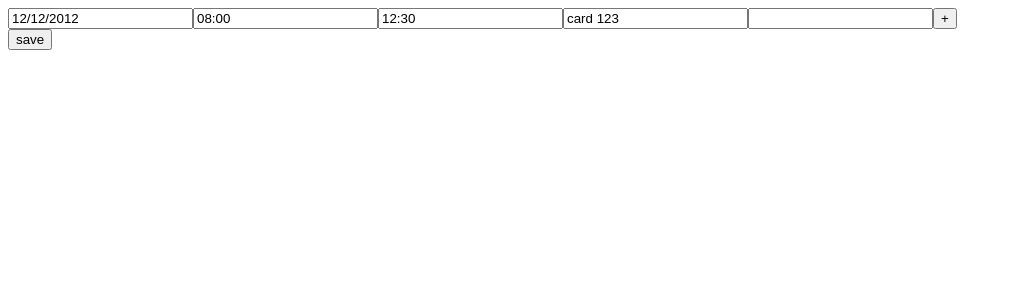
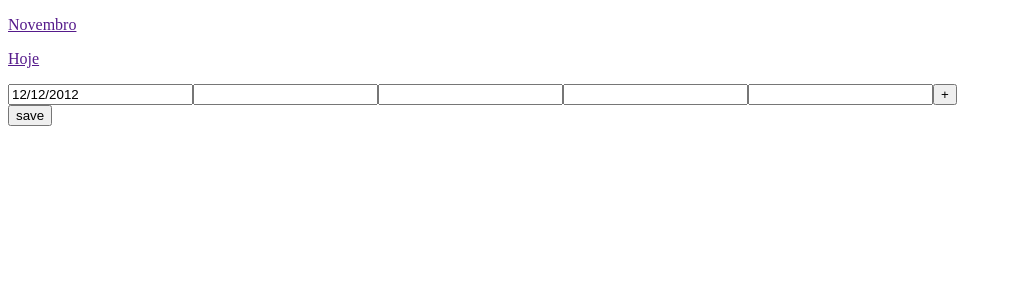
Before and after one commit to hwinckler/task, an Angular app: page / in a window 1280 px wide. Shown: the top 300 px of the page, without its empty margins (0-1012 px from the left). Built offline with nearby package versions, Linux system fonts and the light colour scheme.

Commit message:
alguns testes

```diff
--- a/src/app/app.component.html
+++ b/src/app/app.component.html
@@ -1,13 +1,24 @@
 <form (ngSubmit)="save(f)" #f="ngForm">
-    <div *ngFor="let t of tasks; let i= index">
-        <input [(ngModel)]="t.date" name="date_{{i}}" />
-        <input [(ngModel)]="t.start" name="start_{{i}}" />
-        <input [(ngModel)]="t.end" name="end_{{i}}" />
-        <input [(ngModel)]="t.desc" name="desc_{{i}}" />
-        <input [(ngModel)]="t.opt" name="opt_{{i}}" />
-        <input type="button" name="btn_{{i}}" value="-" (click)="del($event, i)"  [hidden]="i == 0"/>
+<div>
+<p><a href="">Novembro</a></p>
+<p><a href="">Hoje</a></p>
+</div>
+<div>
+    <div *ngFor="let ft of formTasks; let i= index">
+        <input [(ngModel)]="ft.date" name="date_{{i}}" />
+        <input [(ngModel)]="ft.start" name="start_{{i}}" />
+        <input [(ngModel)]="ft.end" name="end_{{i}}" />
+        <input [(ngModel)]="ft.desc" name="desc_{{i}}" />
+        <input [(ngModel)]="ft.opt" name="opt_{{i}}" />
         <input type="button" (click)="add($event)" value="+" />
+        <input type="button" name="btn_{{i}}" value="-" (click)="rem($event, i)"  [hidden]="i == 0"/>
     </div>
-
     <input type="submit" value="save" />
+</div>
+<div>
+<p *ngFor="let t of tasks; let i= index">
+        <input type="button" name="btn_{{i}}" value="-" (click)="del($event, i)"/> |
+        {{t.date}} - {{t.start}}
+</p>
+</div>
 </form>
--- a/src/app/app.component.ts
+++ b/src/app/app.component.ts
@@ -8,16 +8,19 @@ import { NgForm } from '@angular/forms';
 })
 export class AppComponent {
 
+  formTasks: any[] = [];
   tasks: any[] = [];
 
   constructor(){
-    this.tasks.push({
-      date: '12/12/2012',
-      start: '08:00',
-      end: '12:30',
-      desc: 'card 123',
-      opt: ''
-    });
+    this.createNewTask();
+  }
+
+  rem(e: Event, index: any){
+    //console.log(e);
+    //console.log(t);
+    //let index = this.tasks.indexOf(t);
+    //console.log(index);
+    this.formTasks.splice(index, 1);
   }
 
   del(e: Event, index: any){
@@ -29,8 +32,8 @@ export class AppComponent {
   }
 
   add(e: Event){
-    console.log(e);
-    this.tasks.push({
+    //console.log(e);
+    this.formTasks.push({
       date: '12/12/2012',
       start: '',
       end: '',
@@ -41,10 +44,28 @@ export class AppComponent {
 
   save(f: NgForm){
     //console.log(f.form.controls);
-    Object.keys(f.form.controls).forEach(key => {
+    //Object.keys(f.form.controls).forEach(key => {
       //console.log(f.form.get(key).value());
-      console.log(f.form.get(key).value);
+      //console.log(f.form.get(key).value);
+    //});
+
+    this.formTasks.map(ft => {
+      ft.hours = 4;
+      this.tasks.push(ft);
     });
 
+    console.log(this.tasks);
+    this.createNewTask();
+  }
+
+  createNewTask(){
+    this.formTasks = [];
+    this.formTasks.push({
+      date: '12/12/2012',
+      start: '',
+      end: '',
+      desc: '',
+      opt: ''
+    });
   }
 }
```
Also changed, not shown: src/app/task.service.ts (added, +8 -0 lines), 1 other file (tests, documents, lock files or other folders).
